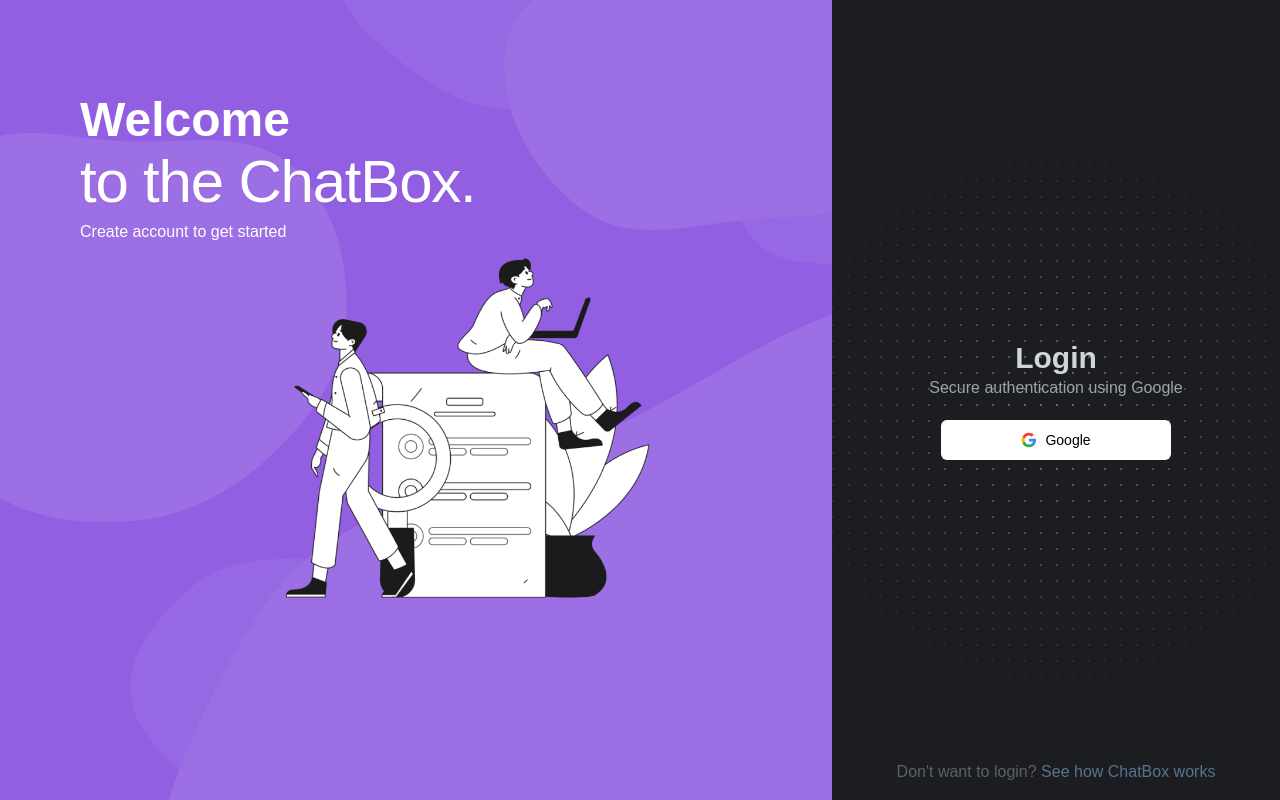
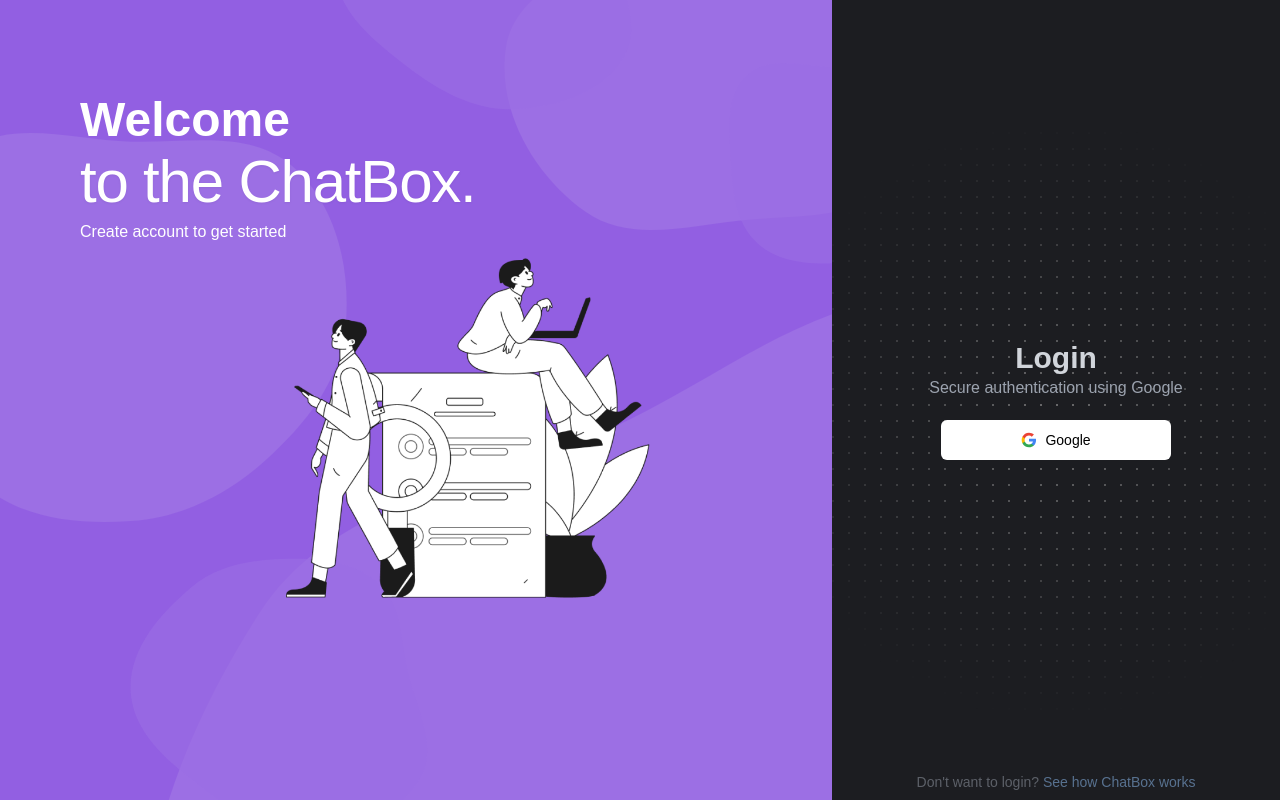
Before and after one commit to nandanpathakk/Real-time-chat-app, a Next.js app: page /login in a window 1280 px wide. Built offline with nearby package versions, Linux system fonts and the light colour scheme.

Commit message:
imporved: login page

```diff
--- a/src/app/(auth)/login/page.tsx
+++ b/src/app/(auth)/login/page.tsx
@@ -59,7 +59,7 @@
         <div className="relative overflow-hidden flex-1 bg-[rgb(28,29,33)] flex flex-col justify-center items-center space-y-5">
             <div className="flex flex-col items-center z-10 ">
                 <h1 className="text-gray-300 text-3xl poppins-bold">Login</h1>
-                <p className="text-gray-400 poppins-regular">Secure authentication using Google</p>
+                <p className="text-gray-400 poppins-regular ">Secure authentication using Google</p>
 
             </div>
             <Button isLoading={isLoading} type="button"
@@ -73,7 +73,7 @@
             </Button>
             {/* &apos it ' in the don't as when when directly was giving an lint error   */}
             {/* <div className="absolute bottom-4 text-gray-400 poppins-regular opacity-50">Don&apos;t want to login? */}
-            <div className="absolute bottom-4 text-gray-400 poppins-regular opacity-50">{`Don't want to login?`}
+            <div className="text-sm absolute bottom-2 text-gray-400 poppins-regular opacity-50">{`Don't want to login?`}
                 <span
                 onClick={handleOpenVideo}
                 className="text-blue-300 cursor-pointer"> See how ChatBox works</span>
```
